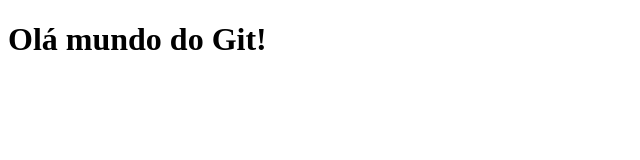
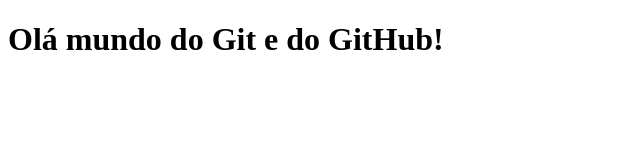
Before and after one commit to JuniorDemolay/aula-de-git, a plain HTML site: page index.html in a window 1280 px wide. Shown: the whole page, without its empty margins (0-640 px from the left). Drawn offline with Linux system fonts and the light colour scheme.

Commit message:
Correção do Git e GitHub

```diff
--- a/index.html
+++ b/index.html
@@ -4,10 +4,10 @@
     <meta charset="UTF-8">
     <meta name="viewport" content="width=device-width, initial-scale=1.0">
     <link rel="stylesheet" href="css/index.css">
-    <title>Aprendendo Git e do GitHub</title>
+    <title>Aprendendo Git e GitHub</title>
 </head>
 <body>
-    <h1>Olá mundo do Git!</h1>
+    <h1>Olá mundo do Git e do GitHub!</h1>
     <script src=""js/index.js></script>
 </body>
 </html>
```
